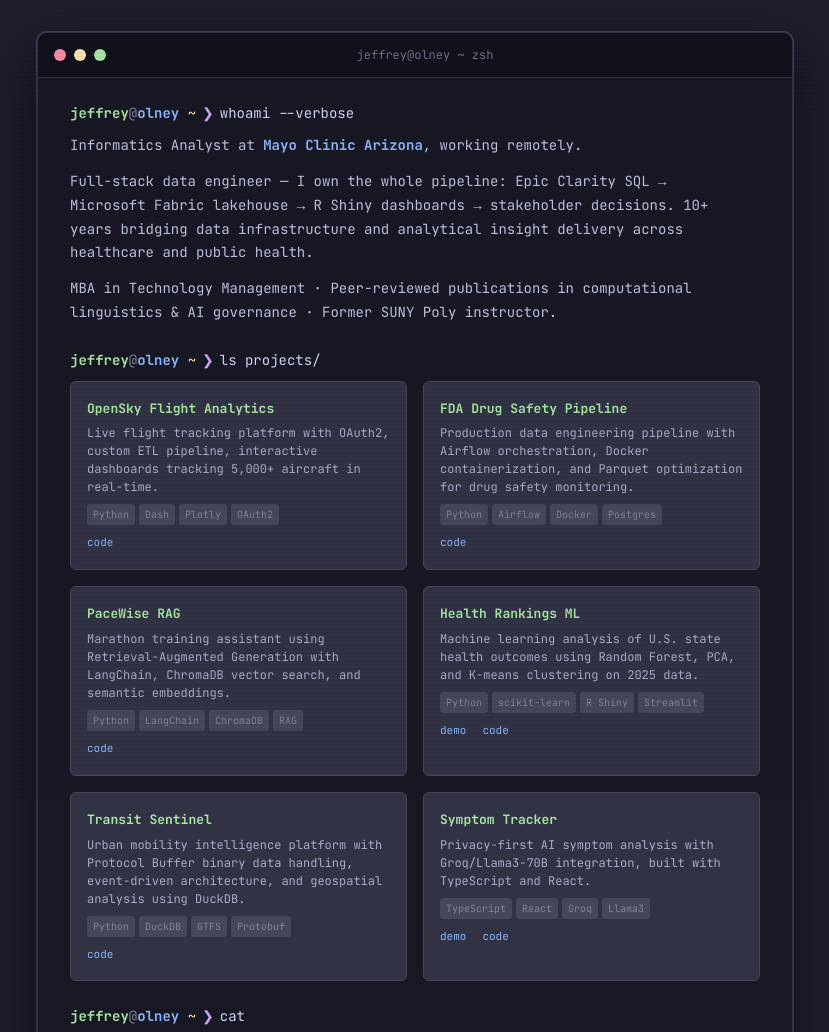
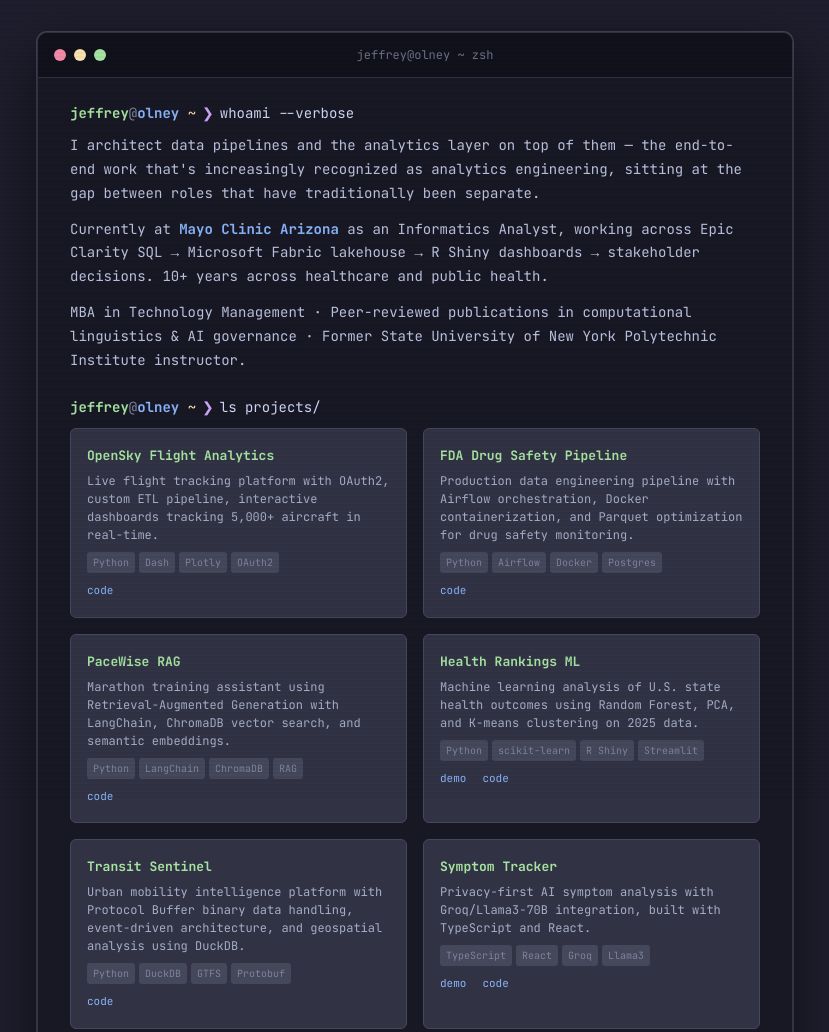
Before and after one commit to olneyjR/olneyjR.github.io, a plain HTML site: page index.html in a window 1280 px wide. Shown: the top 1032 px of the page, without its empty margins (225-1054 px from the left). Drawn offline with Linux system fonts and the light colour scheme.

Commit message:
update bio

```diff
--- a/index.html
+++ b/index.html
@@ -352,9 +352,9 @@
         cmd: 'whoami --verbose',
         delay: 400,
         output: `
-          <p>Informatics Analyst at <strong style="color:var(--blue)">Mayo Clinic Arizona</strong>, working remotely.</p>
-          <p>Full-stack data engineer — I own the whole pipeline: Epic Clarity SQL → Microsoft Fabric lakehouse → R Shiny dashboards → stakeholder decisions. 10+ years bridging data infrastructure and analytical insight delivery across healthcare and public health.</p>
-          <p>MBA in Technology Management · Peer-reviewed publications in computational linguistics & AI governance · Former SUNY Poly instructor.</p>
+          <p>I architect data pipelines and the analytics layer on top of them — the end-to-end work that's increasingly recognized as analytics engineering, sitting at the gap between roles that have traditionally been separate.</p>
+          <p>Currently at <strong style="color:var(--blue)">Mayo Clinic Arizona</strong> as an Informatics Analyst, working across Epic Clarity SQL → Microsoft Fabric lakehouse → R Shiny dashboards → stakeholder decisions. 10+ years across healthcare and public health.</p>
+          <p>MBA in Technology Management · Peer-reviewed publications in computational linguistics & AI governance · Former State University of New York Polytechnic Institute instructor.</p>
         `
       },
       {
```
